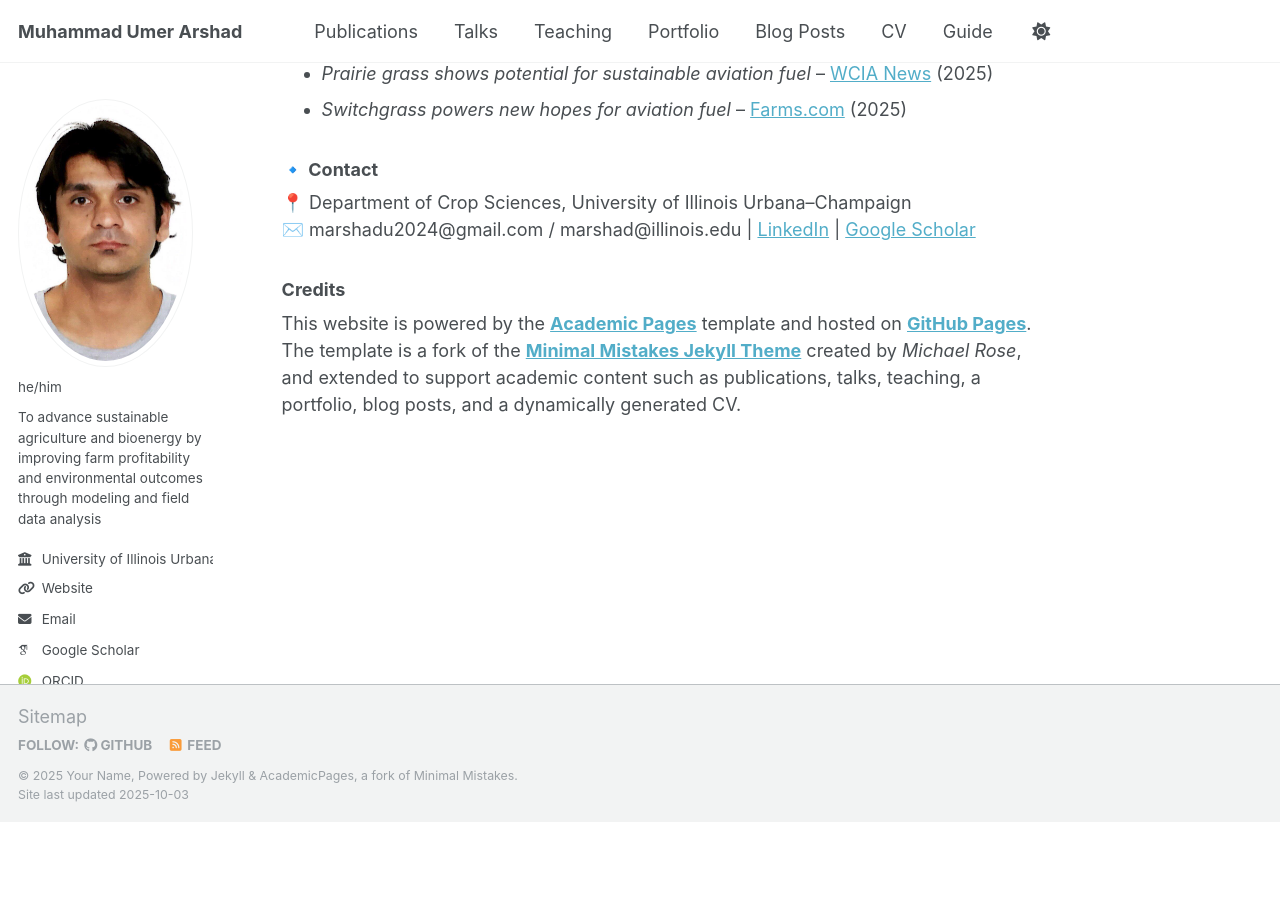
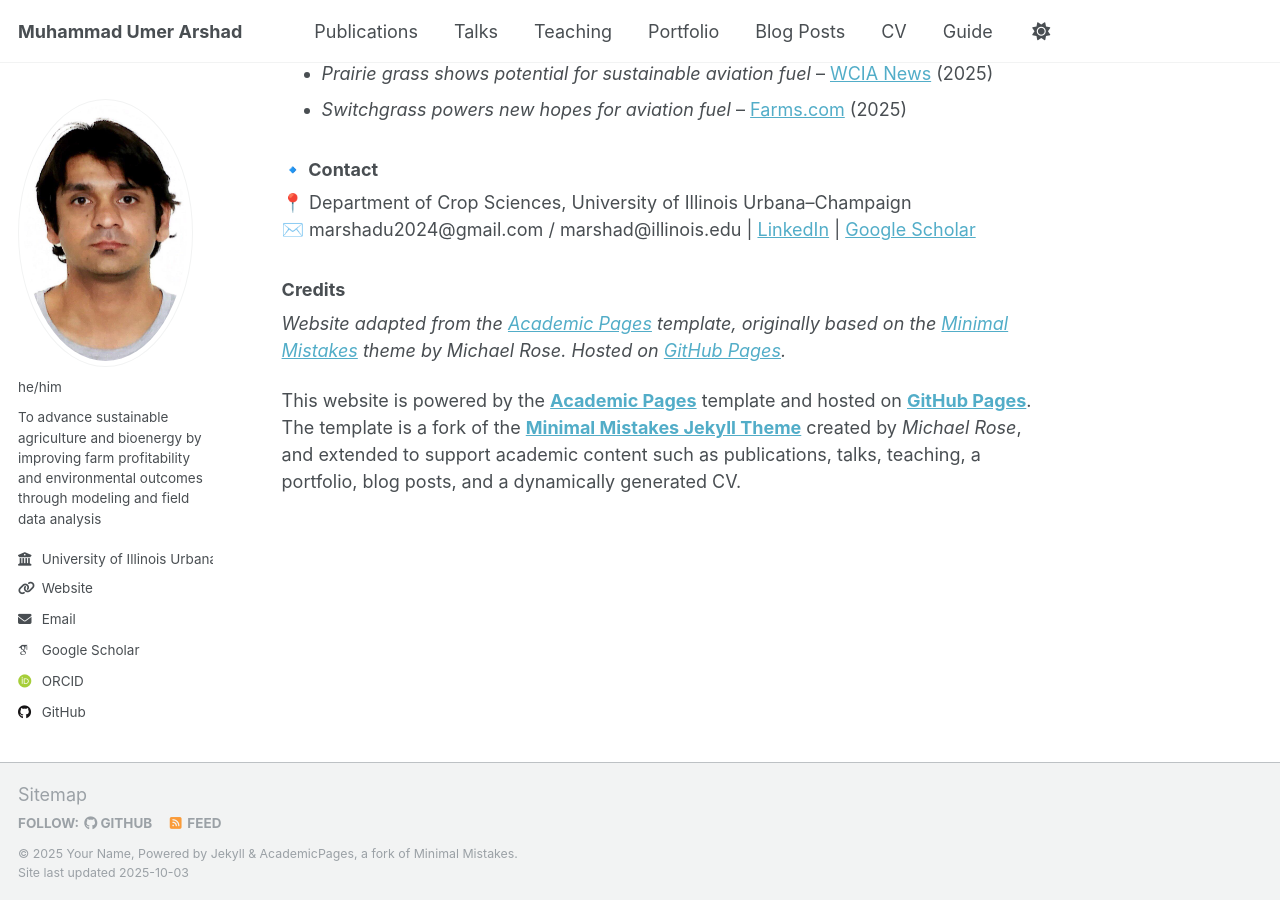
Before and after one commit to marshadu/marshadu.github.io, a Jekyll site: the page built from _pages/about.md, in a window 1280 px wide and 900 px high, scrolled down 1581 px. Built offline with Jekyll 4.4.1, drawn with Linux system fonts in a browser that asks for light colours; some web fonts are replaced; before the commit the page ends 2403 px from its top, so only the background shows below that.

Commit message:
Update about.md

```diff
--- a/_pages/about.md
+++ b/_pages/about.md
@@ -38,5 +38,7 @@ My research focuses on the intersection of agricultural economics, climate chang
 ✉️ marshadu2024@gmail.com / marshad@illinois.edu | [LinkedIn](https://www.linkedin.com/in/arshadumer/) | [Google Scholar](https://scholar.google.com/citations?user=iQbRc7kAAAAJ&hl=en)
 
 ### Credits
+*Website adapted from the [Academic Pages](https://github.com/academicpages/academicpages.github.io) template, originally based on the [Minimal Mistakes](https://mmistakes.github.io/minimal-mistakes/) theme by Michael Rose. Hosted on [GitHub Pages](https://pages.github.com/).*
+
 This website is powered by the **[Academic Pages](https://github.com/academicpages/academicpages.github.io)** template and hosted on **[GitHub Pages](https://pages.github.com/)**.
 The template is a fork of the **[Minimal Mistakes Jekyll Theme](https://mmistakes.github.io/minimal-mistakes/)** created by *Michael Rose*, and extended to support academic content such as publications, talks, teaching, a portfolio, blog posts, and a dynamically generated CV.
```
